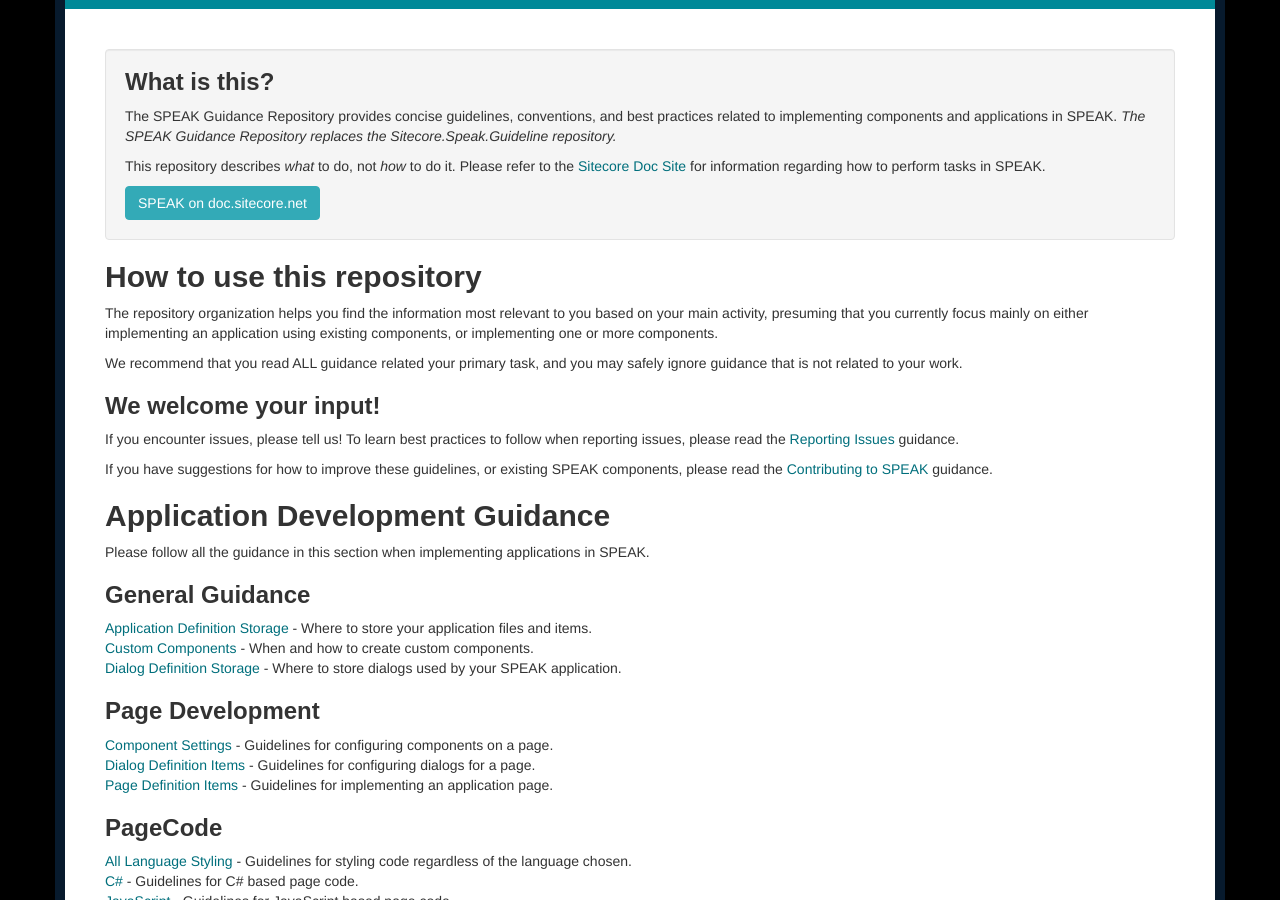
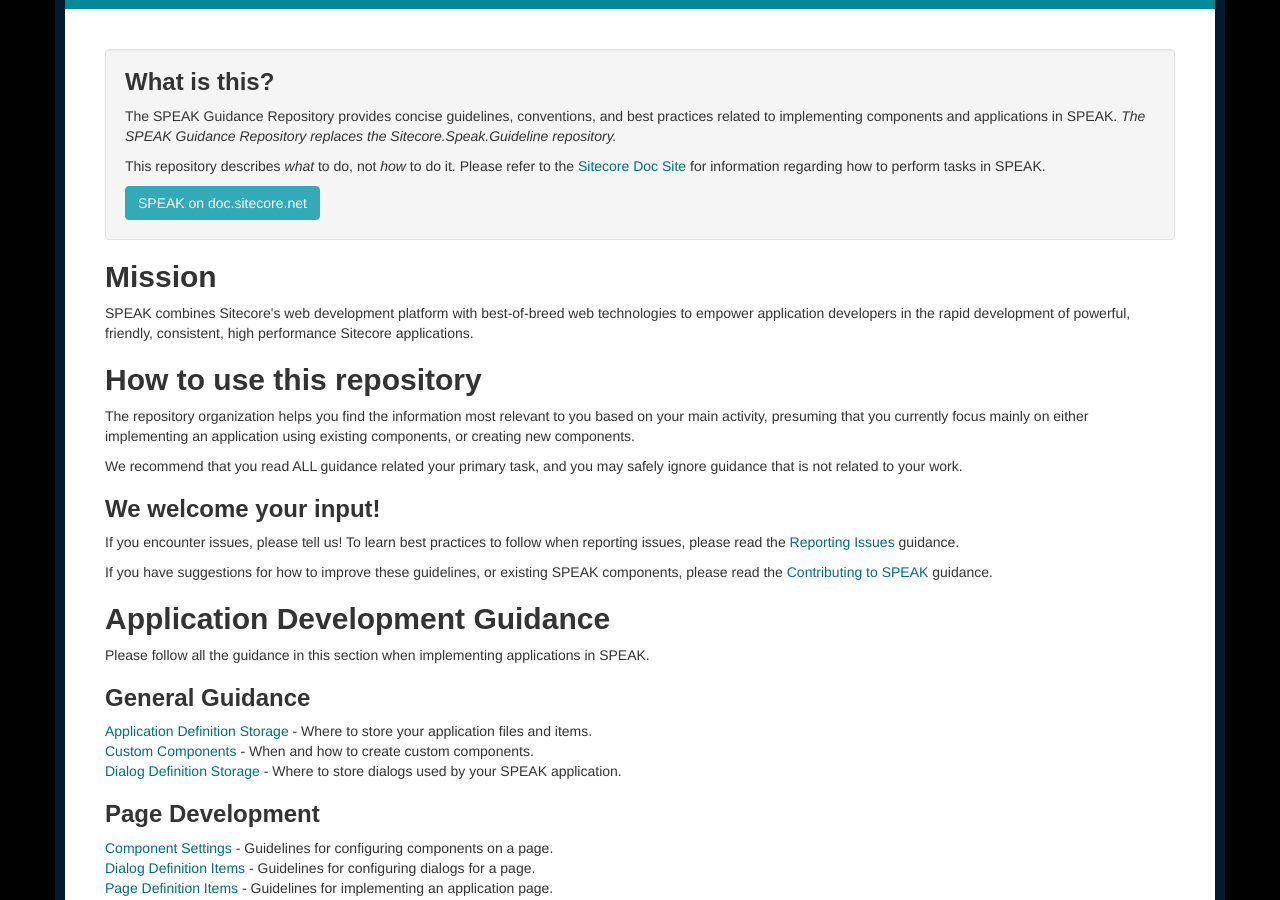
Before and after one commit to Sitecore-Community/Sitecore.Speak.Guidance, a Jekyll site: the page built from index.html, in a window 1280 px wide and 900 px high, scrolled down 338 px. Built offline with Jekyll 4.4.1, drawn with Linux system fonts in a browser that asks for light colours; nearby versions of some CDN libraries; some web fonts are replaced; the list of posts is cut into pages by our own code.

Commit message:
Reflected readme.md changes into index.html
Looks like changes to readme.md aren't automatically reflected in
index.html.  Porting recent changes into index.html.

```diff
--- a/index.html
+++ b/index.html
@@ -12,9 +12,13 @@
 <a href="https://doc.sitecore.net/products/speak" class="btn btn-primary">SPEAK on doc.sitecore.net</a>
 </div>
 
+<h2>Mission</h2>
+
+<p>SPEAK combines Sitecore's web development platform with best-of-breed web technologies to empower application developers in the rapid development of powerful, friendly, consistent, high performance Sitecore applications.</p>
+
 <h2>How to use this repository</h2>
 
-<p>The repository organization helps you find the information most relevant to you based on your main activity, presuming that you currently focus mainly on either implementing an application using existing components, or implementing one or more components.</p>
+<p>The repository organization helps you find the information most relevant to you based on your main activity, presuming that you currently focus mainly on either implementing an application using existing components, or creating new components.</p>
 
 <p>We recommend that you read ALL guidance related your primary task, and you may safely ignore guidance that is not related to your work.</p>
 
```
